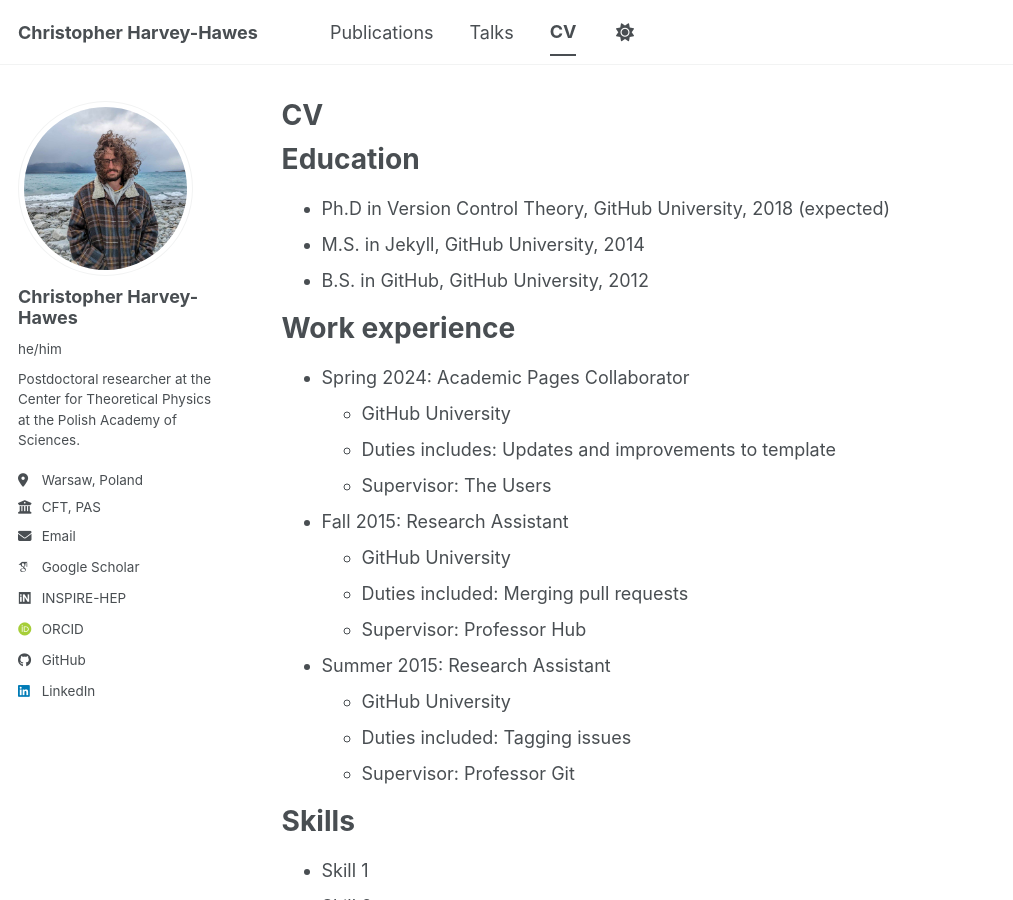
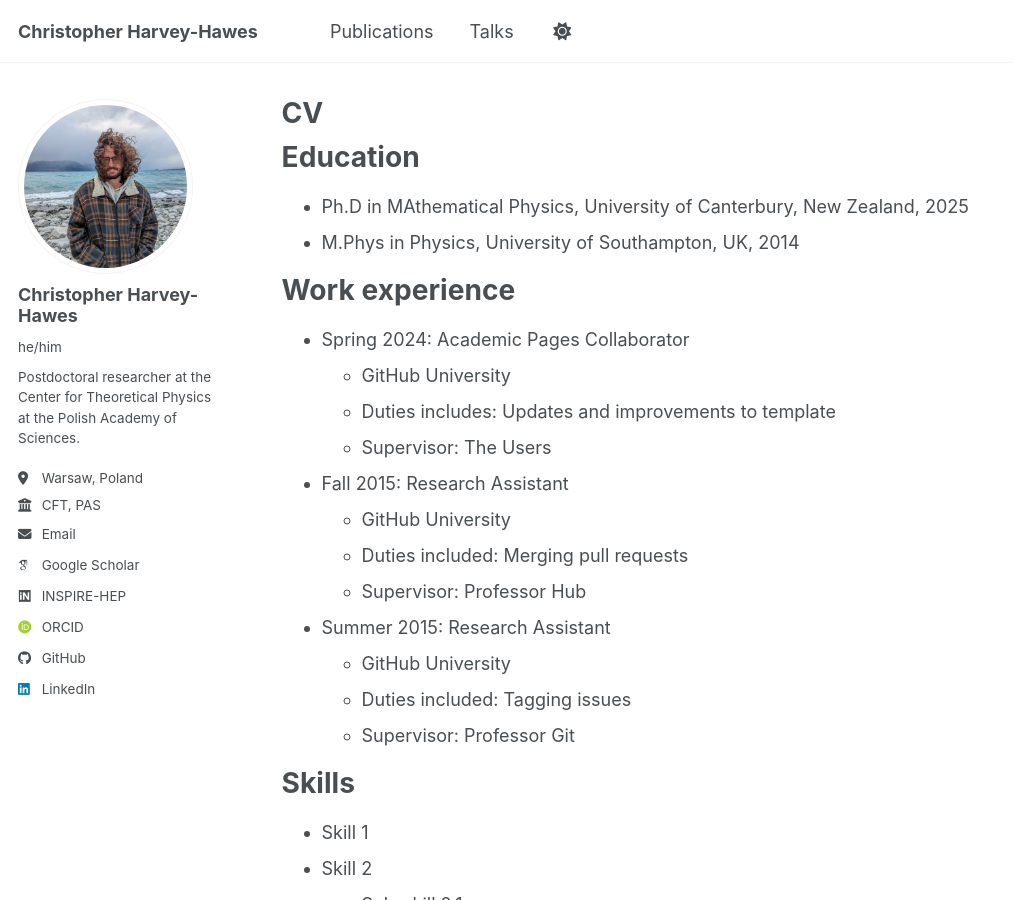
Before and after one commit to chrisharhaw/chrisharhaw.github.io, a Jekyll site: the page built from _pages/cv.md, in a window 1280 px wide and 900 px high. Shown: the whole window, without its empty margins (0-1013 px from the left). Built offline with Jekyll 4.4.1, drawn with Linux system fonts in a browser that asks for light colours; some web fonts are replaced; a script bundle is joined from its source files by our own code; library files that are not in the unit come from our copies.

Commit message:
removed CV tab whilst I am writing it

```diff
--- a/_data/navigation.yml
+++ b/_data/navigation.yml
@@ -23,8 +23,8 @@
   # - title: "Blog Posts"
   #   url: /year-archive/
 
-  - title: "CV"
-    url: /cv/
+  # - title: "CV"
+  #   url: /cv/
 
   # - title: "CV"
   #   url: /cv-json/
--- a/_pages/cv.md
+++ b/_pages/cv.md
@@ -11,9 +11,9 @@
 
 Education
 ======
-* Ph.D in Version Control Theory, GitHub University, 2018 (expected)
-* M.S. in Jekyll, GitHub University, 2014
-* B.S. in GitHub, GitHub University, 2012
+* Ph.D in MAthematical Physics, University of Canterbury, New Zealand, 2025
+* M.Phys in Physics, University of Southampton, UK, 2014
+
 
 Work experience
 ======
```
